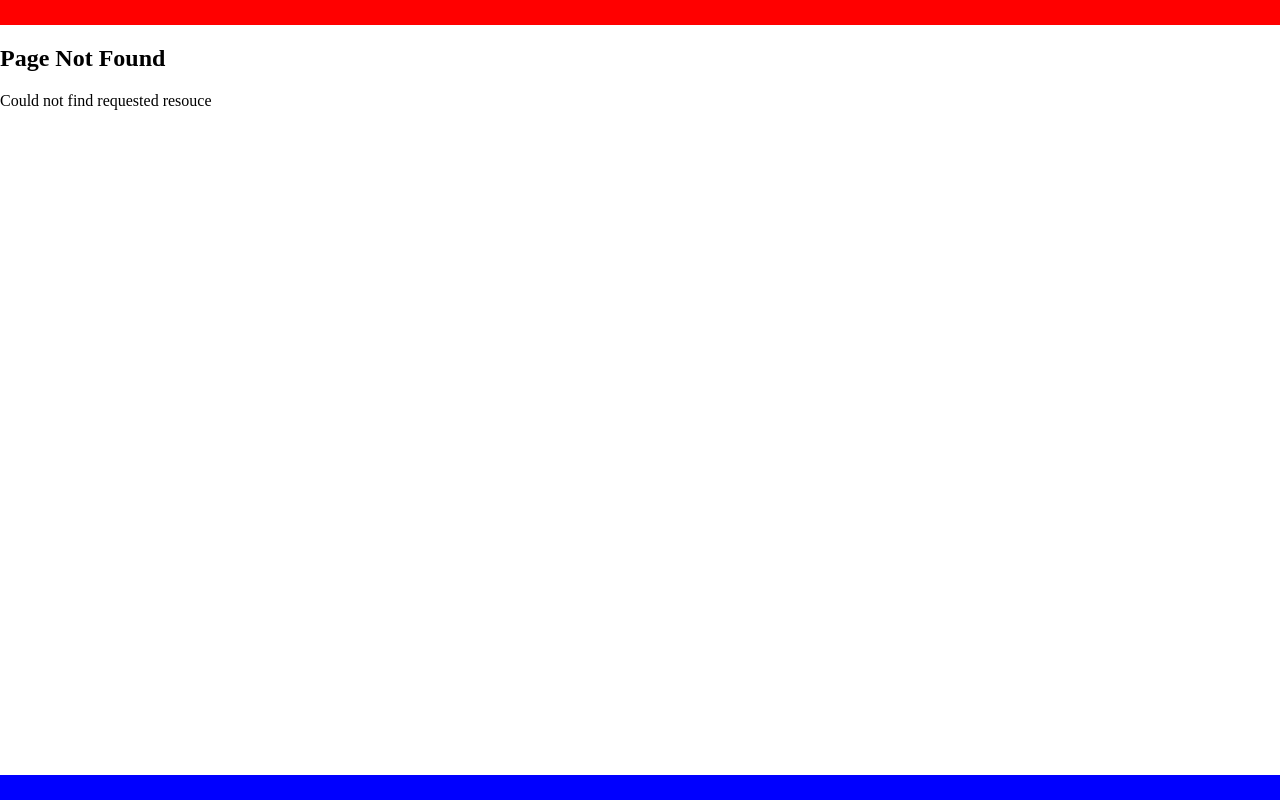
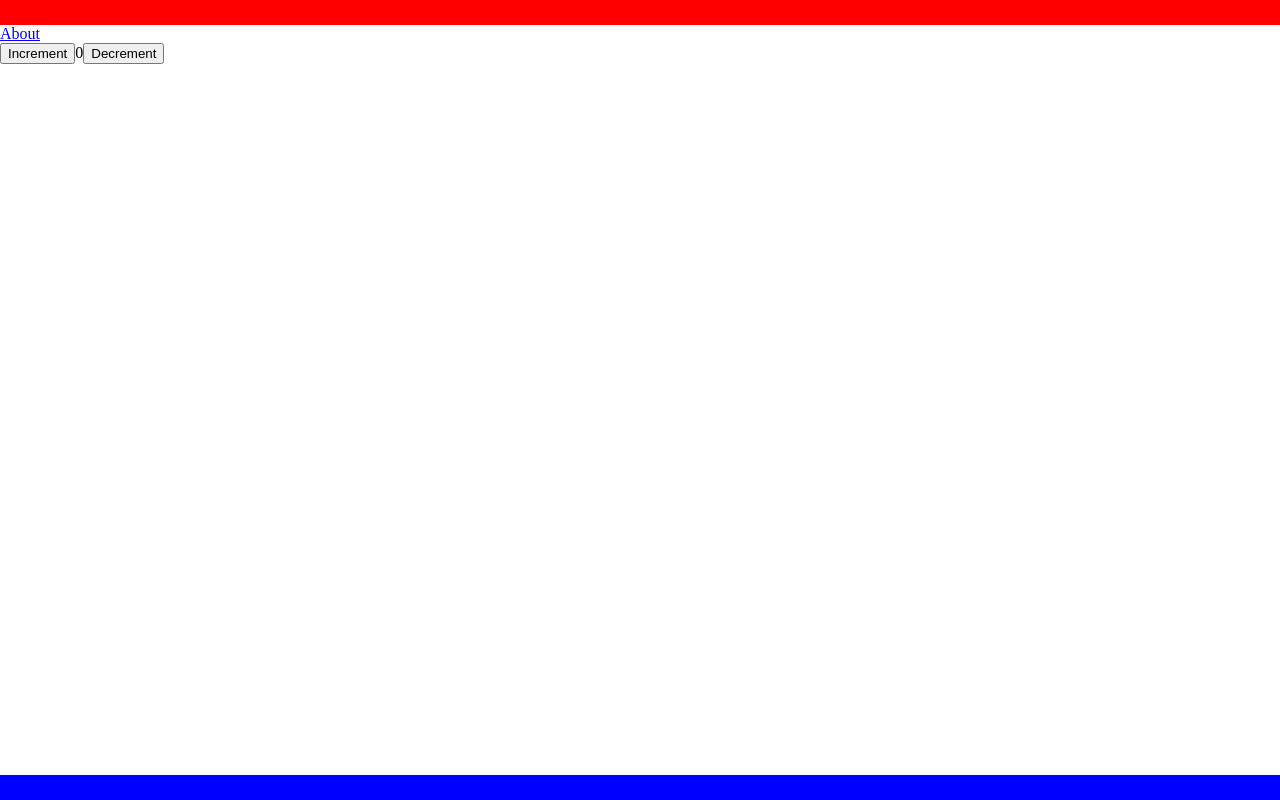
Before and after one commit to gatitoAtomico/Next14, a Next.js app: page /counter in a window 1280 px wide. Before the commit this address had no page. Built offline with nearby package versions, Linux system fonts and the light colour scheme.

Commit message:
fix redux implementation

```diff
--- a/app/_lib/features/themeSlice.ts
+++ b/app/_lib/features/themeSlice.ts
@@ -10,7 +10,7 @@ const initialState: CounterState = {
 };
 
 export const themeSlice = createSlice({
-  name: "user",
+  name: "counter",
   initialState,
   reducers: {
     increment: (state) => {
--- a/app/StoreProvider.tsx
+++ b/app/_lib/providers/ReduxToolkitProvider.js
@@ -1,18 +1,16 @@
 "use client";
 import { useRef } from "react";
 import { Provider } from "react-redux";
-import { makeStore, AppStore } from "./_lib/providers/store";
+import { makeStore } from "./store";
 
-export default function StoreProvider({
-  children,
-}: {
-  children: React.ReactNode;
-}) {
-  const storeRef = useRef<AppStore>();
+const ReduxToolkitProvider = ({ children }) => {
+  const storeRef = useRef();
   if (!storeRef.current) {
     // Create the store instance the first time this renders
     storeRef.current = makeStore();
   }
 
   return <Provider store={storeRef.current}>{children}</Provider>;
-}
+};
+
+export default ReduxToolkitProvider;
--- a/app/_lib/providers/store.ts
+++ b/app/_lib/providers/store.ts
@@ -4,7 +4,7 @@ import userSlice from "../features/themeSlice";
 export const makeStore = () => {
   return configureStore({
     reducer: {
-      user: userSlice,
+      counter: userSlice,
     },
   });
 };
--- a/app/api/jokes/route.ts
+++ b/app/api/jokes/route.ts
@@ -8,7 +8,6 @@ export async function GET(request: NextRequest) {
   try {
     const searchParams = request.nextUrl.searchParams;
     const category = searchParams.get("category");
-    console.log("server side component", env.API_SERVER);
     let res = await axios.get(`${env.API_SERVER}`, {
       params: {
         category,
--- /dev/null
+++ b/app/counter/page.tsx
@@ -0,0 +1,31 @@
+"use client";
+import { useSelector, useDispatch } from "react-redux";
+import { decrement, increment } from "../_lib/features/themeSlice";
+import type { RootState } from "../_lib/providers/store";
+import Link from "next/link";
+
+export default function Counter() {
+  const count = useSelector((state: RootState) => state.counter.value);
+  const dispatch = useDispatch();
+
+  return (
+    <div>
+      <Link href={"/about"}>About</Link>
+      <div>
+        <button
+          aria-label="Increment value"
+          onClick={() => dispatch(increment())}
+        >
+          Increment
+        </button>
+        <span>{count}</span>
+        <button
+          aria-label="Decrement value"
+          onClick={() => dispatch(decrement())}
+        >
+          Decrement
+        </button>
+      </div>
+    </div>
+  );
+}
--- a/app/layout.tsx
+++ b/app/layout.tsx
@@ -1,6 +1,7 @@
 import ReactQueryProvider from "./_lib/providers/ReactQueryProvider";
 import type { Metadata } from "next";
 import StyledComponentsRegistry from "./lib/registry";
+import ReduxToolkitProvider from "./_lib/providers/ReduxToolkitProvider";
 
 export const metadata: Metadata = {
   title: {
@@ -38,9 +39,11 @@ export default function RootLayout({
             flex: 1,
           }}
         >
-          <ReactQueryProvider>
-            <StyledComponentsRegistry>{children}</StyledComponentsRegistry>
-          </ReactQueryProvider>
+          <ReduxToolkitProvider>
+            <ReactQueryProvider>
+              <StyledComponentsRegistry>{children}</StyledComponentsRegistry>
+            </ReactQueryProvider>
+          </ReduxToolkitProvider>
         </div>
         <footer
           style={{
```
Also changed, not shown: app/about/page.tsx (+8 -1 lines).
